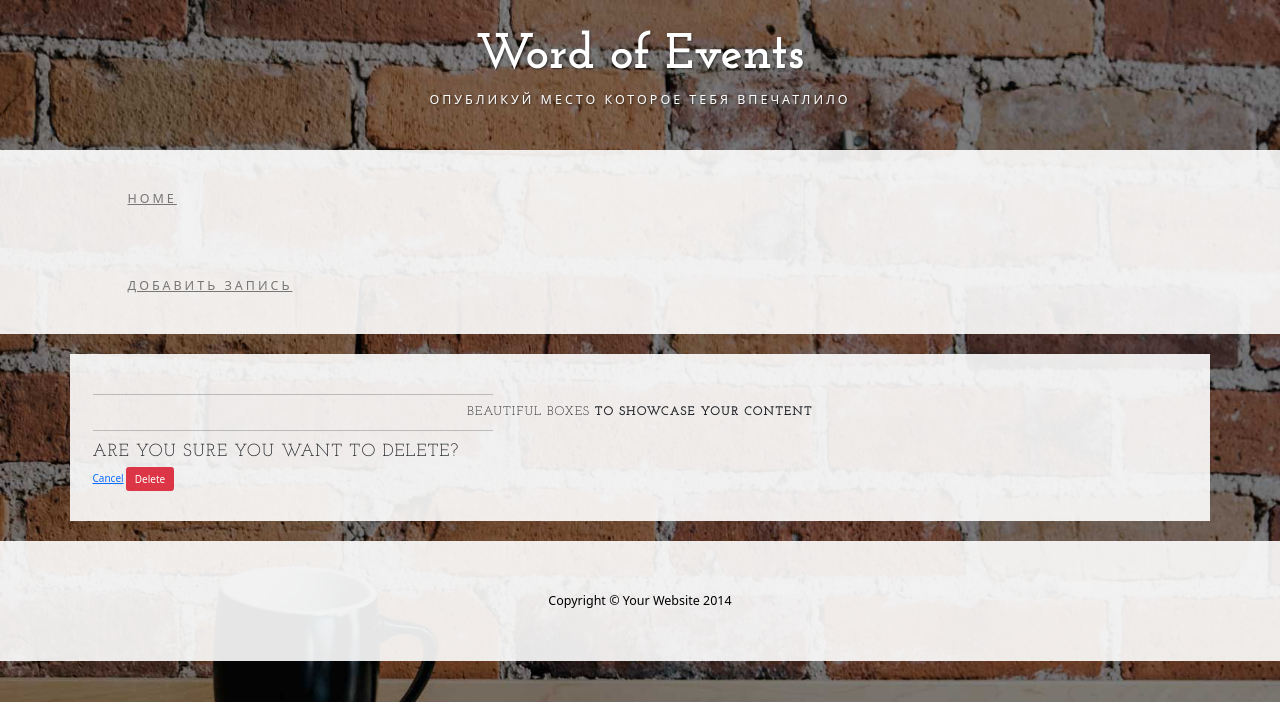
After one commit to RowdyKGZ/World_of_Events, a Django app: a page that uses templates/posts/post_delete_form.html in a window 1280 px wide. The commit adds this page. Shown: the top 702 px of the page. Run offline with Django 3.2, Linux system fonts and the light colour scheme; tables that the repository leaves empty hold one stand-in row (values such as "Sample post"); some libraries are stand-ins or nearby versions.

Commit message:
доделал CRUD

```diff
--- a/posts/models.py
+++ b/posts/models.py
@@ -28,6 +28,12 @@
     def get_absolute_url(self):
         return reverse('post_list_view')
 
+    def get_update_url(self):
+        return reverse('post_update_url', kwargs={'slug': self.slug})
+
+    def get_delete_url(self):
+        return reverse('post_delete_url', kwargs={'slug': self.slug})
+
 
 class Tag(models.Model):
     """Модель хэш-тегов"""
--- a/posts/urls.py
+++ b/posts/urls.py
@@ -2,13 +2,16 @@
 from django.urls import path, include
 from django.conf.urls.static import static
 
-from .views import PostListView, PostDetailView, PostCreateView, PostUpdateView
+from .views import PostListView, PostDetailView, PostCreateView, PostUpdateView, \
+    PostDeleteView
+
 
 urlpatterns = [
     path('', PostListView.as_view(), name='post_list_view'),
     path('create/', PostCreateView.as_view(), name='post_create_url'),
     path('<str:slug>/', PostDetailView.as_view(), name='post_detail_view'),
-    path('<int:id/edit/', PostUpdateView.as_view(), name='post_edit_view'),
+    path('<str:slug>/edit/', PostUpdateView.as_view(), name='post_update_url'),
+    path('<str:slug>/delete/', PostDeleteView.as_view(), name='post_delete_url'),
 ]
 
 if settings.DEBUG:
--- a/posts/views.py
+++ b/posts/views.py
@@ -1,8 +1,8 @@
-from django.views import View
-from django.views.generic import ListView, CreateView, UpdateView, DetailView
+from django.urls import reverse_lazy
+from django.views.generic import ListView, CreateView, UpdateView, \
+    DetailView, DeleteView
 
 from posts.models import Post
-from posts.utils import ObjectDetailMixin
 
 
 class PostListView(ListView):
@@ -26,7 +26,13 @@
     fields = ['title', 'author', 'body', 'slug', 'author', 'image']
 
 
-class PostUpdateView(UpdateView): # Новый класс
+class PostUpdateView(UpdateView):
     model = Post
-    template_name = 'post_edit_form.html'
+    template_name = 'posts/post_edit_form.html'
     fields = ['title', 'author', 'body', 'slug', 'author', 'image']
+
+
+class PostDeleteView(DeleteView):
+    model = Post
+    template_name = 'posts/post_delete_form.html'
+    success_url = reverse_lazy('post_list_view')
--- /dev/null
+++ b/templates/posts/post_delete_form.html
@@ -0,0 +1,11 @@
+{% extends 'base.html' %}
+
+{% block detail %}
+    <form action="{{ post.get_delete_url }}" method="post">
+        {% csrf_token %}
+
+        <h3>Are you sure you want to delete? </h3>
+        <a href="{{ post.get_absolute_url }}">Cancel</a>
+        <button type="submit" name="button" class="btn btn-danger">Delete</button>
+    </form>
+{% endblock %}
--- a/templates/posts/post_detail_view.html
+++ b/templates/posts/post_detail_view.html
@@ -2,8 +2,8 @@
 
     {% block detail %}
         <div class="btn-group" role="group" aria-label="Basic mixed styles example" id="crud">
-          <button type="button" class="btn btn-danger">Удалить пост</button>
-            <a href="{% url 'post_edit_view' post.id %}"><button type="button" class="btn btn-success">Изменить пост</button></a>
+          <a href="{{ post.get_delete_url }}"><button type="button" class="btn btn-danger">Удалить пост</button></a>
+            <a href="{{ post.get_update_url }}"><button type="button" class="btn btn-success">Изменить пост</button></a>
         </div>
             <img class="img-responsive img-border img-left" src="{{ post.image.url }}" alt="img">
             <p>{{ post.title }}</p>
```
Also changed, not shown: templates/posts/post_edit_form.html (line endings or trailing spaces).
